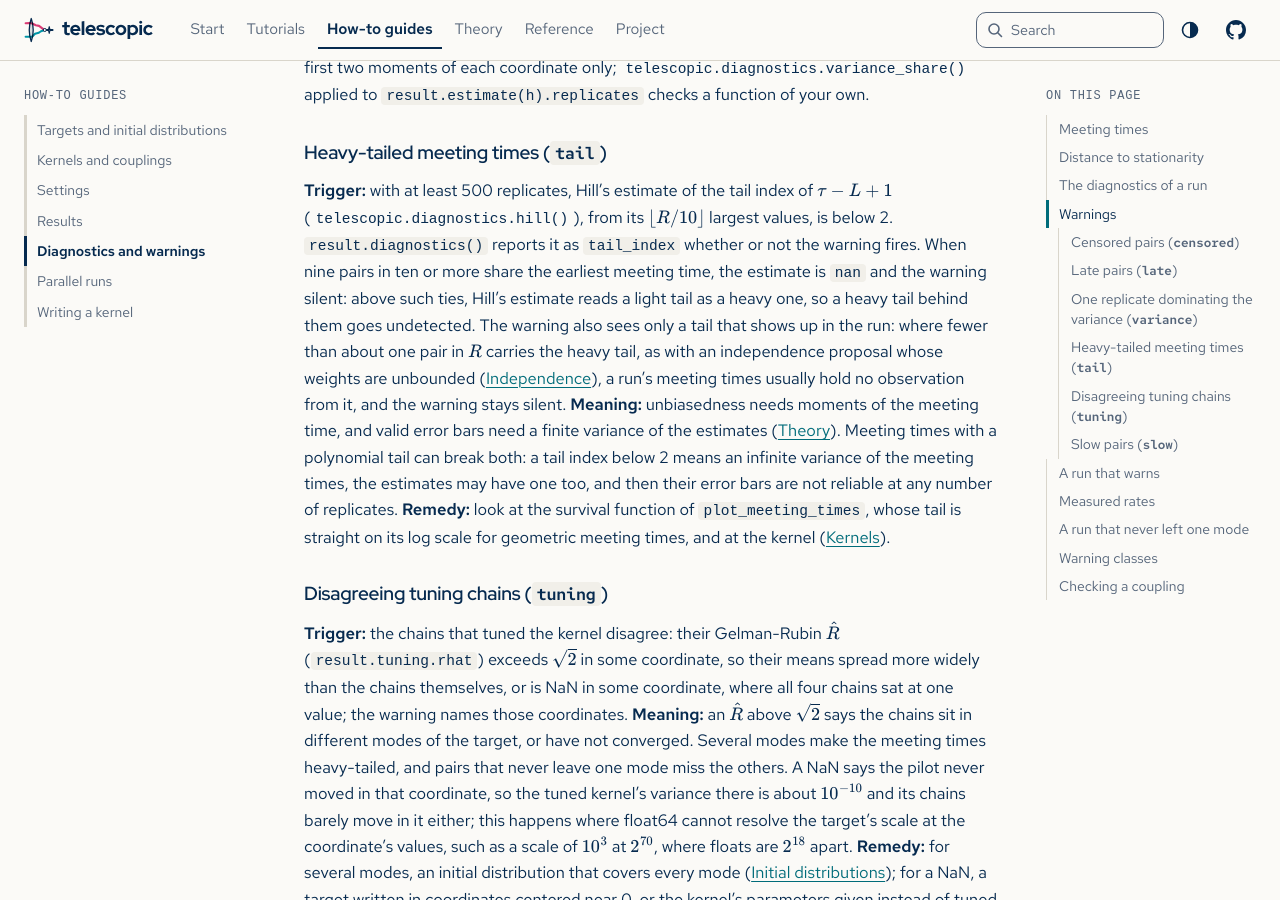
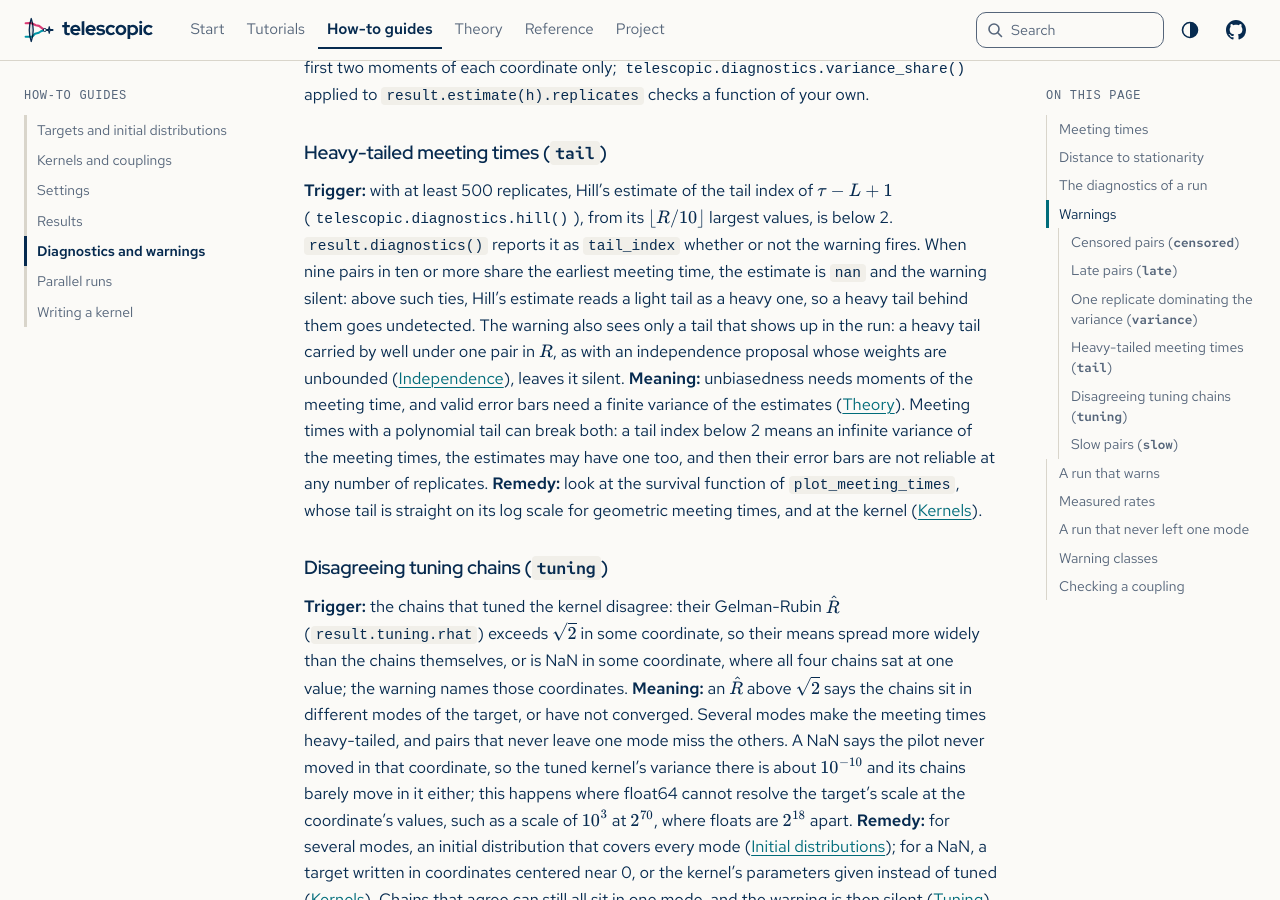
Before and after one commit to joshspeagle/telescopic, a Sphinx documentation site: the page built from docs/guide/diagnostics.md, in a window 1280 px wide and 900 px high, scrolled down 3156 px. Built offline with Sphinx 7.4.7, drawn with Linux system fonts in a browser that asks for light colours; some web fonts are replaced.

Commit message:
State the tail warning's limit without overstating its rate
At one pair in R a run still holds a tail value 63% of the time, so the
limit is well under that rate; and the pages need not say why the warning
is silent. From the read of an agent that did not write the wording.

Co-Authored-By: Claude Fable 5.2 <noreply@anthropic.com>
Claude-Session: https://claude.ai/code/session_01JkqiRme7m1GkuqNnbDowQy

```diff
--- a/docs/guide/diagnostics.md
+++ b/docs/guide/diagnostics.md
@@ -169,10 +169,9 @@ largest values, is below 2. `result.diagnostics()` reports it as `tail_index` wh
 not the warning fires. When nine pairs in ten or more share the earliest meeting time,
 the estimate is `nan` and the warning silent: above such ties, Hill's estimate reads a
 light tail as a heavy one, so a heavy tail behind them goes undetected. The warning
-also sees only a tail that shows up in the run: where fewer than about one pair in $R$
-carries the heavy tail, as with an independence proposal whose weights are unbounded
-([Independence](kernels.md#independence)), a run's meeting times usually hold no
-observation from it, and the warning stays silent.
+also sees only a tail that shows up in the run: a heavy tail carried by well under one
+pair in $R$, as with an independence proposal whose weights are unbounded
+([Independence](kernels.md#independence)), leaves it silent.
 **Meaning:** unbiasedness needs moments of the meeting time, and valid error bars need a
 finite variance of the estimates ([Theory](../theory.md#guarantees-and-their-limits)).
 Meeting times with a polynomial tail can break both: a tail index below 2 means an
```
Also changed, not shown: docs/design/spec.md (+1 -1 lines).
